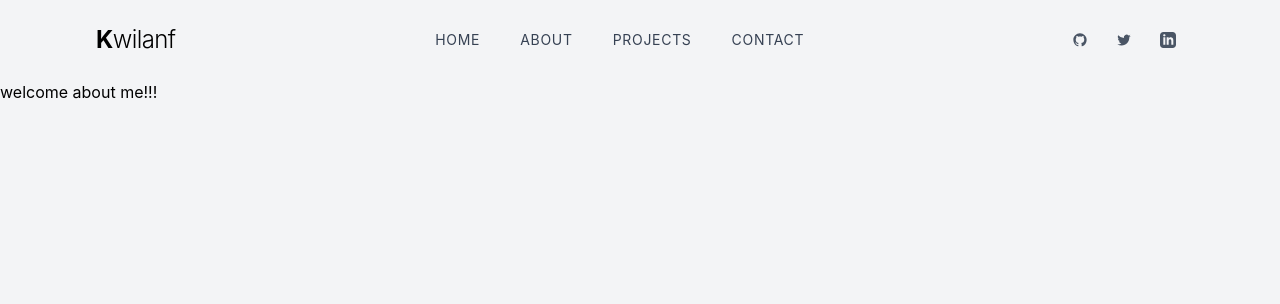
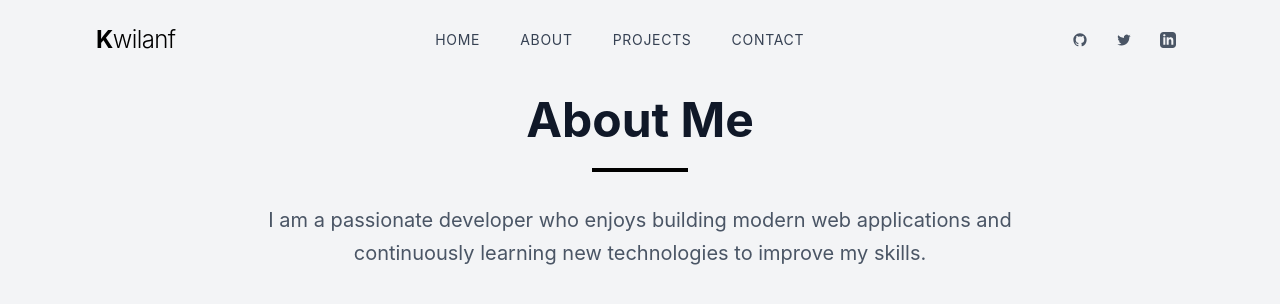
Before and after one commit to KWilanF/MyPortfolio, a React (Vite) app: page /about in a window 1280 px wide. Shown: the top 304 px of the page. Built offline with nearby package versions, Linux system fonts and the light colour scheme.

Commit message:
update changes

```diff
--- a/src/pages/About.jsx
+++ b/src/pages/About.jsx
@@ -4,7 +4,19 @@ const About = () => {
     return (
         <div>
             <Header />
-            <h1>welcome about me!!!</h1>
+            <div className="max-w-4xl mx-auto px-4 py-4">
+                <div className="text-center">
+                    <h1 className="text-4xl md:text-5xl font-bold text-gray-900 mb-6">
+                        About Me
+                    </h1>
+                    <div className="w-24 h-1 bg-black mx-auto mb-8"></div>
+                    <p className="text-lg md:text-xl text-gray-600 leading-relaxed max-w-3xl mx-auto">
+                        I am a passionate developer who enjoys building modern web applications
+                        and continuously learning new technologies to improve my skills.
+                    </p>
+                </div>
+            </div>
+
         </div>
     )
 }
--- a/src/pages/Contact.jsx
+++ b/src/pages/Contact.jsx
@@ -4,7 +4,15 @@ const Contact = () => {
     return (
         <div>
             <Header />
-            <h1>contact me here!!!</h1>
+            <div className="max-w-4xl mx-auto px-4 py-4">
+                <div className="text-center ">
+                    <h1 className="text-4xl md:text-5xl font-bold text-gray-900 mb-6">
+                        Contact Me
+                    </h1>
+                    <div className="w-24 h-1 bg-black mx-auto mb-8"></div>
+
+                </div>
+            </div>
         </div>
     )
 }
--- a/src/pages/Project.jsx
+++ b/src/pages/Project.jsx
@@ -4,7 +4,15 @@ const Project = () => {
     return (
         <div>
             <Header />
-            <h1>welcome to my projects!!!</h1>
+            <div className="max-w-4xl mx-auto px-4 py-4">
+                <div className="text-center">
+                    <h1 className="text-4xl md:text-5xl font-bold text-gray-900 mb-6">
+                        My Projects
+                    </h1>
+                    <div className="w-24 h-1 bg-black mx-auto mb-8"></div>
+
+                </div>
+            </div>
         </div>
     )
 }
```
